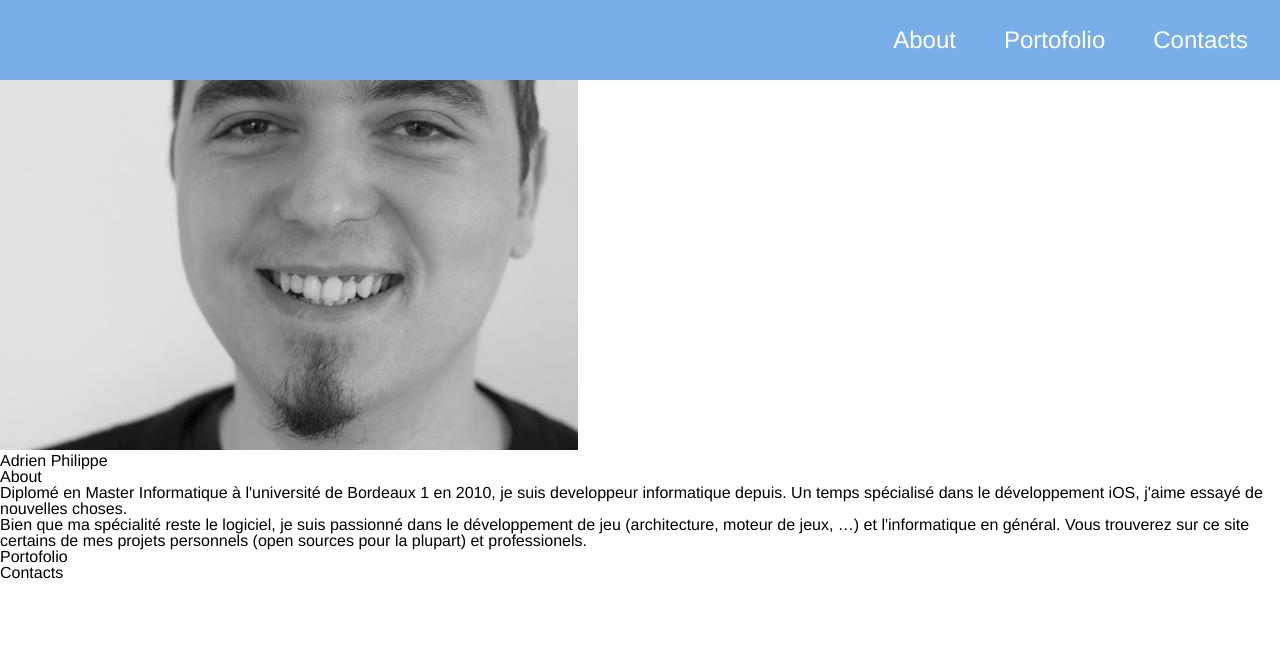
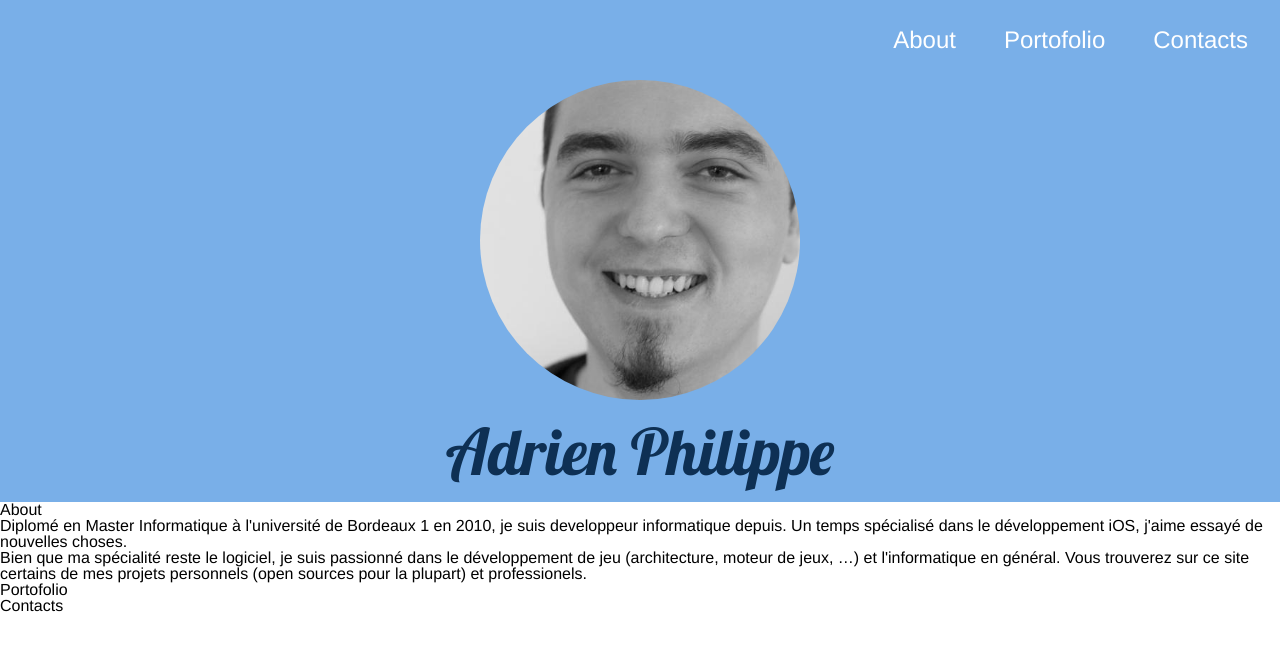
Before and after one commit to aphilippe/aphilippe.github.io, a Jekyll site: the page built from index.md, in a window 1280 px wide. Shown: the top 651 px of the page. Built offline with Jekyll 4.4.1, drawn with Linux system fonts in a browser that asks for light colours.

Commit message:
Design header

```diff
--- a/_includes/head.html
+++ b/_includes/head.html
@@ -6,5 +6,6 @@
   <title>{% if page.title %}{{ page.title | escape }}{% else %}{{ site.title | escape }}{% endif %}</title>
   <meta name="description" content="{{ page.excerpt | default: site.description | strip_html | normalize_whitespace | truncate: 160 | escape }}">
 
+  <link href="https://fonts.googleapis.com/css?family=Lobster" rel="stylesheet">
   <link rel="stylesheet" href="{{ site.baseurl }}css/styles.css">
 </head>
--- a/_includes/header.html
+++ b/_includes/header.html
@@ -1,4 +1,6 @@
 <header>
-    <img src="./assets/images/photo.jpg" alt="{{ site.title }}"/>
+    <div class="image-container">
+        <img src="./assets/images/photo.jpg" alt="{{ site.title }}"/>
+    </div>
     <h1>{{ site.title }}</h1>
 </header>
--- a/_scss/base.scss
+++ b/_scss/base.scss
@@ -1,6 +1,7 @@
 @import "config";
 @import "reset";
 @import "navbar";
+@import "header";
 
 
 
@@ -13,3 +14,7 @@ body {
     font-family: "HelveticaNeue-Light", "Helvetica Neue Light", "Helvetica Neue", Helvetica, Arial, "Lucida Grande", sans-serif;
     font-weight: 300;
 }
+
+h1 {
+    font-weight: 500;
+}
--- /dev/null
+++ b/_scss/header.scss
@@ -0,0 +1,28 @@
+header {
+    padding-top: $navbar-height;
+    padding-bottom: 1rem;
+    background-color: $background-color-1;
+    text-align: center;
+
+    .image-container {
+        height: 320px;
+        width: 320px;
+        overflow: hidden;
+
+        border-radius: 50%;
+        margin: auto;
+    }
+
+    img {
+        height: 100%;
+        margin-left: -60px;
+    }
+
+    h1 {
+        padding-top: 1rem;
+        font-size: 4rem;
+        font-family: 'Lobster', cursive;
+        color: #0e3054;
+        line-height: 1.1;
+    }
+}
```
